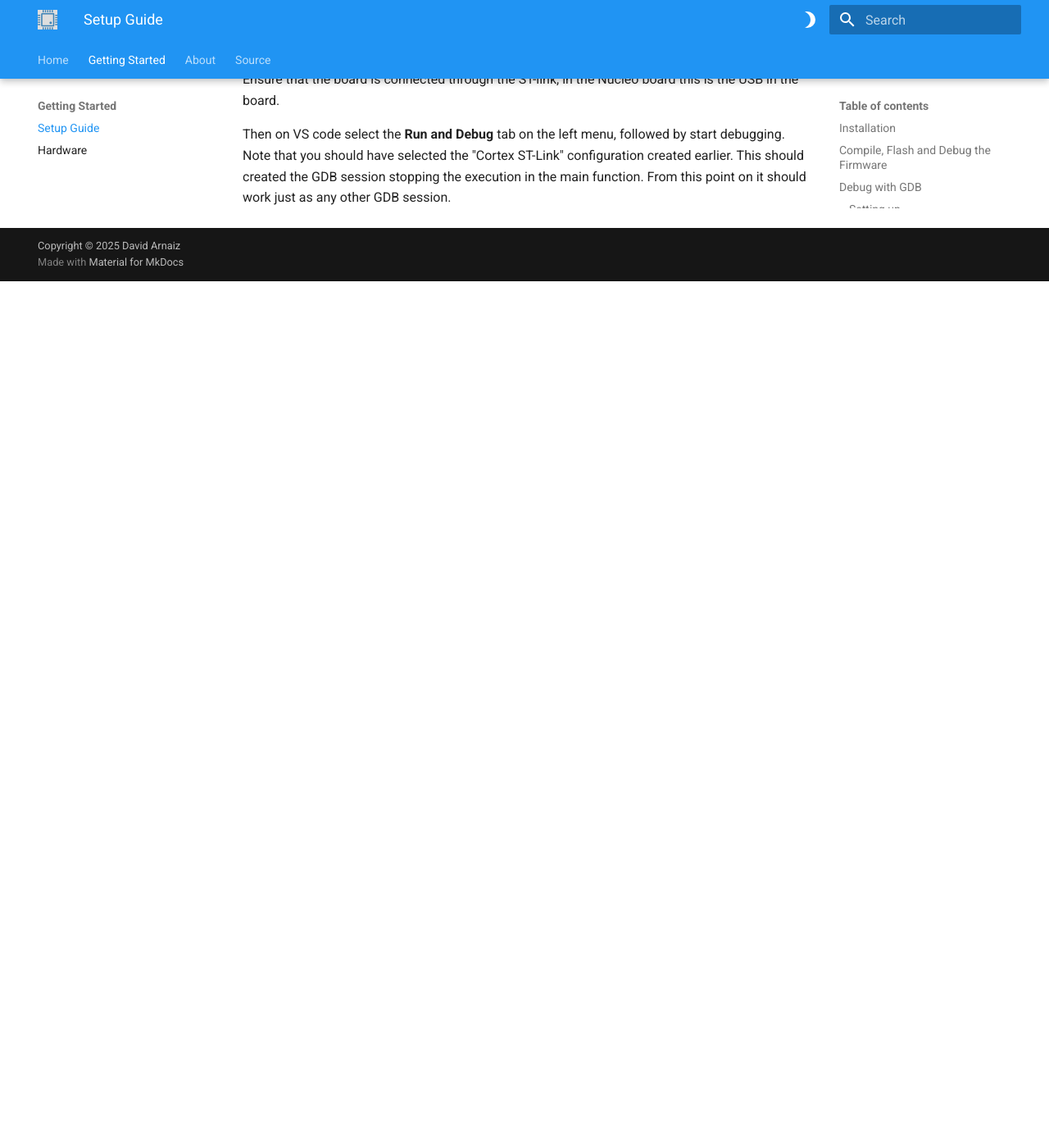
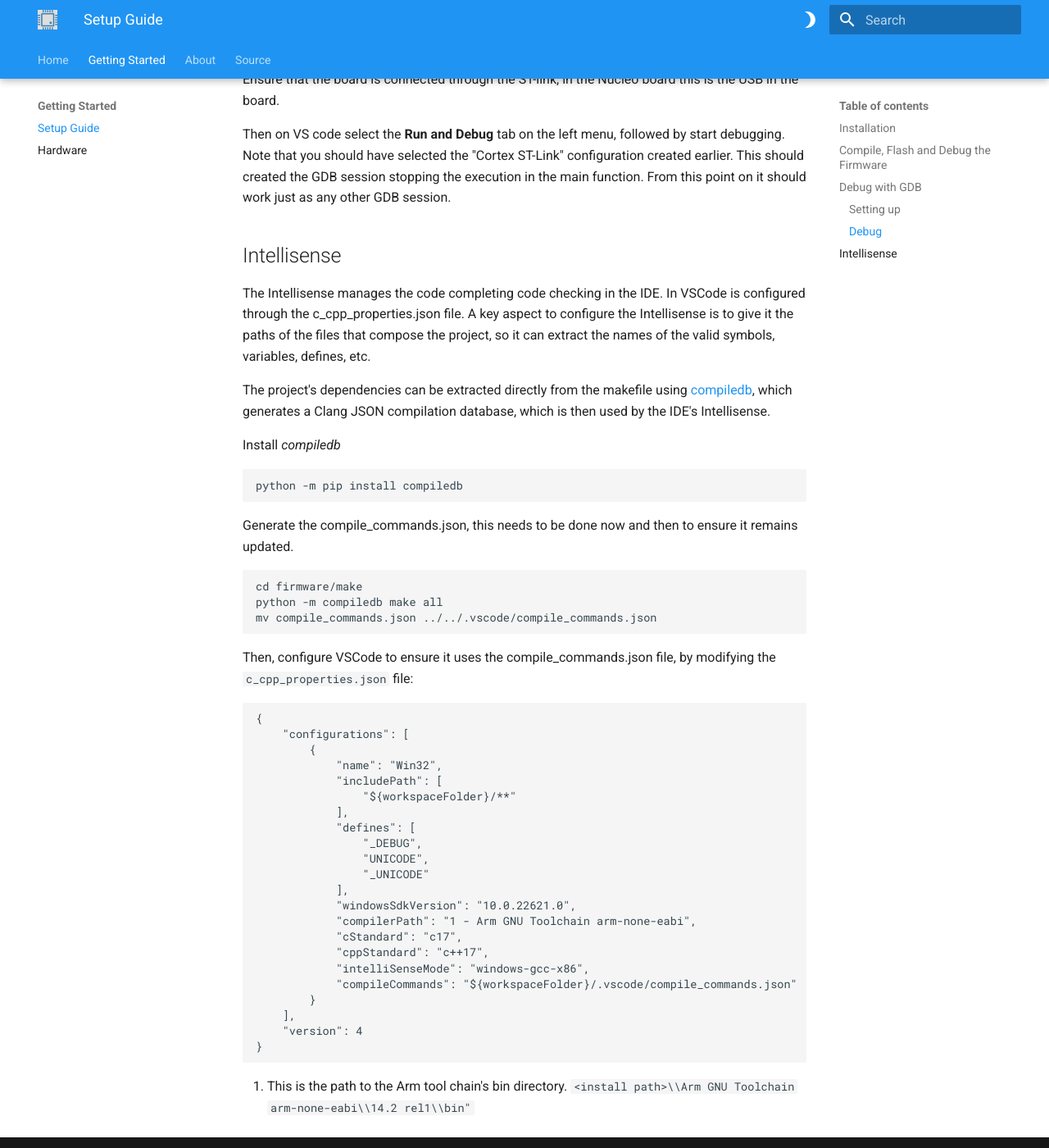
Before and after one commit to ElectronPlant/beepy_rc, an MkDocs documentation site: the page built from docs/getting_started/setup.md, in a window 1280 px wide and 1400 px high, scrolled down 3245 px. Shown: the whole window at 82% size. Built offline with MkDocs 1.6.1 and Material for MkDocs 9.7.7, drawn with Linux system fonts in a browser that asks for light colours; before the commit the page ends 3588 px from its top, so only the background shows below that.

Commit message:
docs: adding intellisense documentation

````diff
--- a/docs/getting_started/setup.md
+++ b/docs/getting_started/setup.md
@@ -103,3 +103,48 @@ Ensure that the board is connected through the ST-link, in the Nucleo board this
 
 Then on VS code select the __Run and Debug__ tab on the left menu, followed by start debugging. Note that you should have selected the "Cortex ST-Link" configuration created earlier.
 This should created the GDB session stopping the execution in the main function. From this point on it should work just as any other GDB session.
+
+## Intellisense
+The Intellisense manages the code completing code checking in the IDE. In VSCode is configured through the c_cpp_properties.json file.
+A key aspect to configure the Intellisense is to give it the paths of the files that compose the project, so it can extract the names of the valid symbols, variables, defines, etc.
+
+The project's dependencies can be extracted directly from the makefile using [compiledb](https://github.com/nickdiego/compiledb), which generates a Clang JSON compilation database, which is then used by the IDE's Intellisense.
+
+Install _compiledb_
+```
+python -m pip install compiledb
+```
+
+Generate the compile_commands.json, this needs to be done now and then to ensure it remains updated.
+```
+cd firmware/make
+python -m compiledb make all
+mv compile_commands.json ../../.vscode/compile_commands.json
+```
+
+Then, configure VSCode to ensure it uses the compile_commands.json file, by modifying the ```c_cpp_properties.json``` file:
+```
+{
+    "configurations": [
+        {
+            "name": "Win32",
+            "includePath": [
+                "${workspaceFolder}/**"
+            ],
+            "defines": [
+                "_DEBUG",
+                "UNICODE",
+                "_UNICODE"
+            ],
+            "windowsSdkVersion": "10.0.22621.0",
+            "compilerPath": "1 - Arm GNU Toolchain arm-none-eabi",
+            "cStandard": "c17",
+            "cppStandard": "c++17",
+            "intelliSenseMode": "windows-gcc-x86",
+            "compileCommands": "${workspaceFolder}/.vscode/compile_commands.json"
+        }
+    ],
+    "version": 4
+}
+```
+1. This is the path to the Arm tool chain's bin directory. ```<install path>\\Arm GNU Toolchain arm-none-eabi\\14.2 rel1\\bin"```
````
